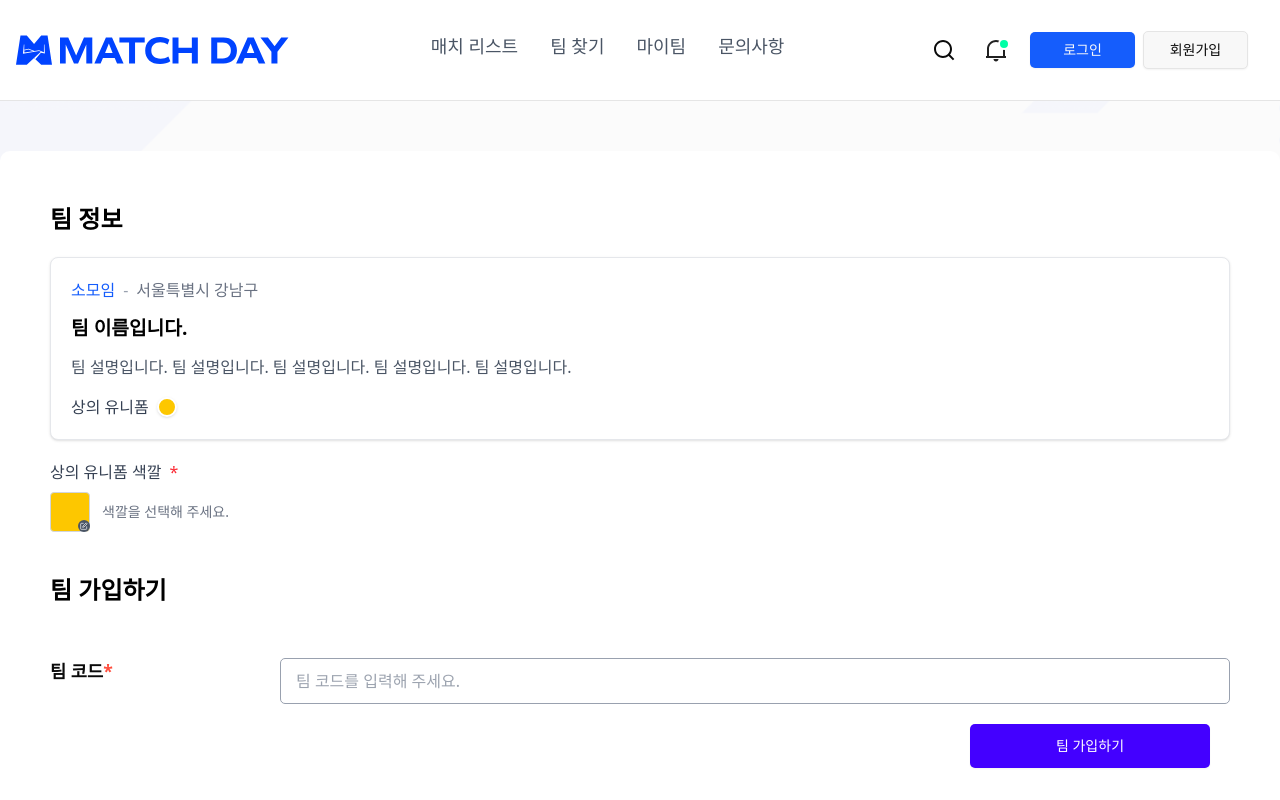
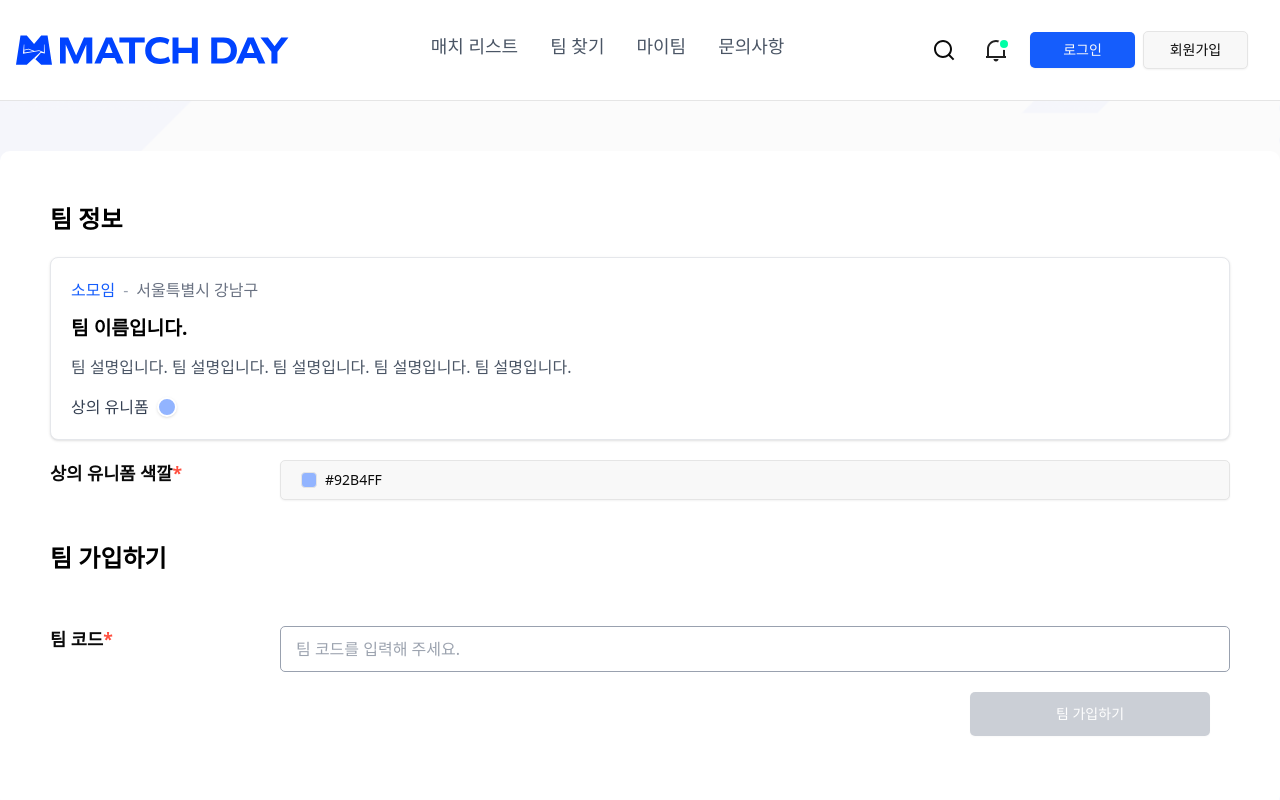
Before and after one commit to S-nect1/matchday-fe, a React (Vite) app: page /team-join in a window 1280 px wide. Shown: the top 800 px of the page. Built offline with nearby package versions, Linux system fonts and the light colour scheme.

Commit message:
chore: 팀 가입하기 연동

```diff
--- a/src/pages/team-form/ui/TeamForm.tsx
+++ b/src/pages/team-form/ui/TeamForm.tsx
@@ -186,7 +186,7 @@ export const TeamForm = () => {
             error={errors.ceoAccount}
           />
         </FormCardContent>
-        <div className="submit-button-wrapper flex w-full flex-col items-end gap-2">
+        <div className="submit-button-wrapper mt-[50px] flex w-full flex-col items-end gap-2">
           {!isFormComplete() && (
             <p className="text-sm text-gray-500">
               모든 필수 항목을 입력해주세요
--- a/src/pages/team-join/ui/TeamJoinPage.tsx
+++ b/src/pages/team-join/ui/TeamJoinPage.tsx
@@ -1,8 +1,12 @@
+import { useState } from 'react';
 import { FormInput } from '@/features/form-input';
 import { FormCard, FormCardContent } from '@/features/form-card';
 import { Button } from '@/shared/ui/button';
 
 export const TeamJoinPage = () => {
+  const [uniformColor, setUniformColor] = useState<string>('#92B4FF');
+  const [teamCode, setTeamCode] = useState<string>('');
+
   return (
     <div className="shadow-[0 0 15px 0 rgba(0,0,0,.1)]] container mx-auto my-[50px] rounded-[10px] bg-white p-[50px]">
       {/* 팀 정보 섹션 */}
@@ -25,37 +29,22 @@ export const TeamJoinPage = () => {
           </p>
           <div className="flex items-center">
             <span className="mr-[8px] text-gray-700">상의 유니폼</span>
-            <div className="h-[20px] w-[20px] rounded-full border-2 border-white bg-yellow-400 shadow-sm"></div>
+            <div
+              className="h-[20px] w-[20px] rounded-full border-2 border-white shadow-sm"
+              style={{ backgroundColor: uniformColor }}
+            />
           </div>
         </div>
 
         {/* 상의 유니폼 색깔 선택 */}
         <div className="mt-[20px]">
-          <label className="mb-[8px] flex items-center">
-            <span className="mr-[8px] text-gray-700">상의 유니폼 색깔</span>
-            <span className="text-red-500">*</span>
-          </label>
-          <div className="flex items-center">
-            <div className="relative">
-              <div className="h-[40px] w-[40px] cursor-pointer rounded-[4px] border border-gray-300 bg-yellow-400"></div>
-              <div className="absolute right-0 bottom-0 flex h-[12px] w-[12px] items-center justify-center rounded-full bg-gray-600">
-                <svg
-                  width="8"
-                  height="8"
-                  viewBox="0 0 24 24"
-                  fill="none"
-                  stroke="white"
-                  strokeWidth="2"
-                >
-                  <path d="M11 4H4a2 2 0 0 0-2 2v14a2 2 0 0 0 2 2h14a2 2 0 0 0 2-2v-7"></path>
-                  <path d="m18.5 2.5 3 3L12 15l-4 1 1-4 9.5-9.5z"></path>
-                </svg>
-              </div>
-            </div>
-            <span className="ml-[12px] text-sm text-gray-500">
-              색깔을 선택해 주세요.
-            </span>
-          </div>
+          <FormInput
+            label="상의 유니폼 색깔"
+            isColor
+            isMust
+            value={uniformColor}
+            onColorChange={setUniformColor}
+          />
         </div>
       </div>
 
@@ -73,10 +62,19 @@ export const TeamJoinPage = () => {
               placeholder="팀 코드를 입력해 주세요."
               isNormal
               isMust
+              value={teamCode}
+              onChange={setTeamCode}
             />
           </FormCardContent>
           <div className="submit-button-wrapper flex w-full justify-end p-[20px]">
-            <Button className="w-[240px] bg-[rgb(67,0,255)] py-[12px] font-medium text-white">
+            <Button
+              disabled={!teamCode.trim()}
+              className={`w-[240px] py-[12px] font-medium text-white transition-colors ${
+                teamCode.trim()
+                  ? 'bg-[rgb(67,0,255)] hover:bg-[rgb(50,0,200)]'
+                  : 'cursor-not-allowed bg-gray-400'
+              }`}
+            >
               팀 가입하기
             </Button>
           </div>
```
